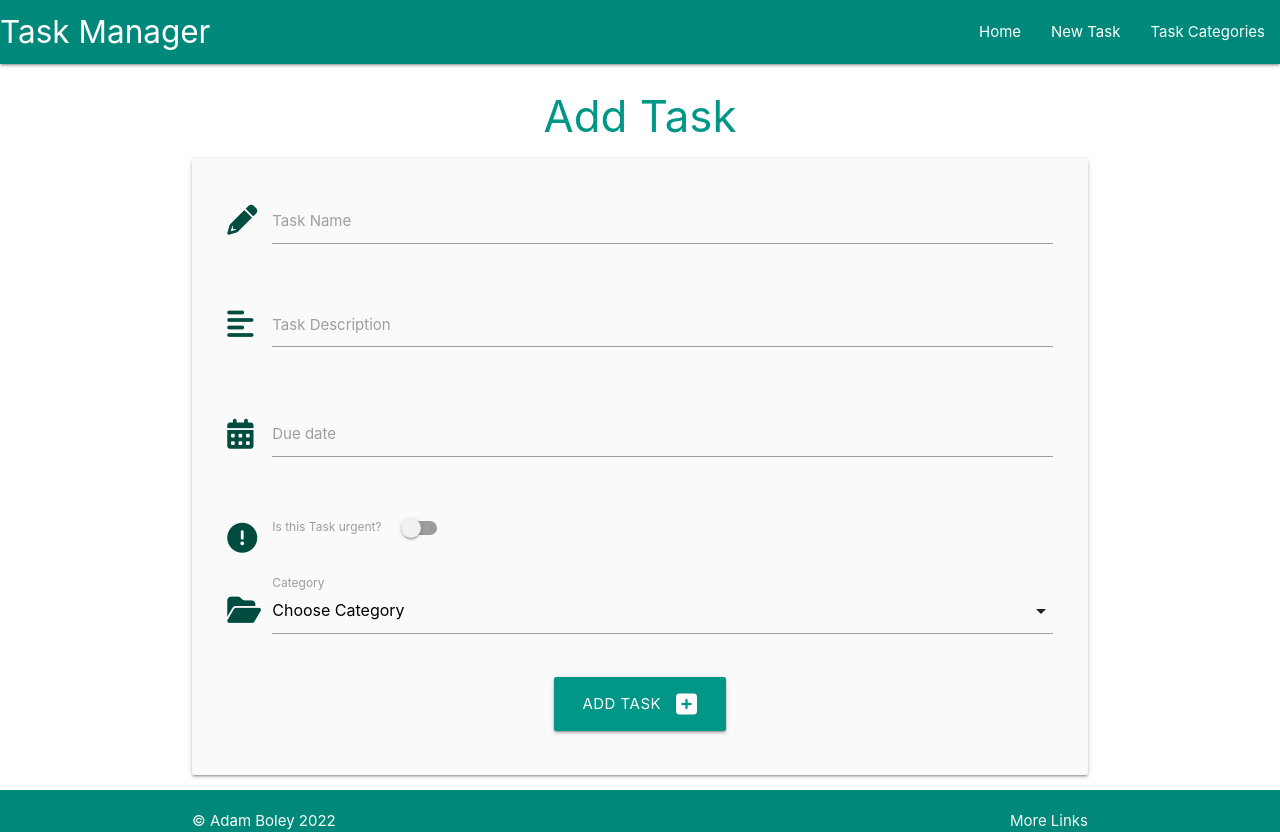
After one commit to AdamBoley/Task-Manager, a Flask app: page /add_task in a window 1280 px wide. The commit adds this page. Run offline with Flask 2, Linux system fonts and the light colour scheme; data that the repository does not hold is empty; some libraries are stand-ins or nearby versions.

Commit message:
add code to allow users to add tasks

```diff
--- a/taskmanager/routes.py
+++ b/taskmanager/routes.py
@@ -49,3 +49,24 @@ def delete_category(category_id):
     db.session.delete(category)
     db.session.commit()
     return redirect(url_for("categories"))
+
+
+@app.route("/add_task", methods=["GET", "POST"])
+def add_task():
+    categories = list(Category.query.order_by(Category.category_name).all())
+    # categories variable is required because we need to assign each task to a category before it can be created, so we need a list of categories we can used
+    if request.method == "POST":
+        task = Task(
+            task_name=request.form.get("task_name"),
+            task_description=request.form.get("task_description"),
+            id_urgent=(True if request.form.get("is_urgent") else False),
+            due_date=request.form.get("due_date"),
+            category_id=request.form.get("category_id")
+        )
+        db.session.add(task)
+        db.session.commit()
+        return redirect(url_for("home"))
+
+    return render_template("add_task.html", categories=categories)
+    # in the return statement, the first categories is a variable name that can be used in the HTML file
+    # the second category is the category variable in the function, which is the category to be edited
--- a/taskmanager/static/js/script.js
+++ b/taskmanager/static/js/script.js
@@ -1,5 +1,16 @@
-document.addEventListener('DOMContentLoaded', function() {
+$(document).ready(function() {
     // initialize mobile side navbar
     // sideNav() is a pre-built function
-    $(".button-collapse").sideNav();
+    $(".sidenav").sidenav();
+
+
+    //initialisation for the Add Tasks page date-picker
+    $('.datepicker').datepicker();
+
+    //initialisation for category_id select:
+    //let categorypicker = document.querySelectorAll('select');
+    //M.FormSelect.init(categorypicker);
+    $('select').formSelect();
+
+
 })
--- /dev/null
+++ b/taskmanager/templates/add_task.html
@@ -0,0 +1,75 @@
+{% extends "base.html" %}
+{% block content %}
+
+<h3 class="center-align teal-text">Add Task</h3>
+
+<div class="row card-panel grey lighten-5">
+    <form class="col s12" method="POST" action="{{ url_for('add_task') }}">
+        <!--task_name-->
+        <div class="row">
+            <div class="input-field col s12">
+                <i class="fas fa-pencil-alt prefix teal-text text-darken-4"></i>
+                <input id="task_name" name="task_name" type="text" class="validate" required minlength="3" maxlength="50">
+                <label for="task_name">Task Name</label>
+            </div>
+        </div>
+
+        <!--task_description-->
+        <div class="row">
+            <div class="input-field col s12">
+                <i class="fas fa-align-left prefix teal-text text-darken-4"></i>
+                <textarea id="task_description" name="task_description" type="text" class="materialize-textarea validate" required minlength="5" maxlength="200"></textarea>
+                <label for="task_description">Task Description</label>
+            </div>
+        </div>
+
+        <!--due_date-->
+        <div class="row">
+            <div class="input-field col s12">
+                <i class="fas fa-calendar-alt prefix teal-text text-darken-4"></i>
+                <input id="due_date" name="due_date" type="text" class="datepicker validate" required>
+                <label for="due_date">Due date</label>
+            </div>
+        </div>
+
+        <!--is_urgent-->
+        <div class="row">
+            <div class="input-field col s12">
+                <div class="switch">
+                    <i class="fas fa-exclamation-circle prefix teal-text text-darken-4"></i>
+                    <label for="is_urgent">
+                        Is this Task urgent?
+                        <input type="checkbox" id="is_urgent" name="is_urgent">
+                        <span class="lever"></span>
+                    </label>
+                </div>
+            </div>
+        </div>
+
+        <!--category_id-->
+        <div class="row">
+            <div class="input-field col s12">
+                <i class="fas fa-folder-open prefix teal-text text-darken-4"></i>
+                <select name="category_id" id="category_id" class="validate">
+                    <option value="" disabled selected>Choose Category</option>
+                    {% for category in categories %}
+                    <option value="{{ category.id }}">{{ category.category_name }}</option>
+                    {% endfor %}
+                </select>
+                <label for="category_id">Category</label>
+            </div>
+        </div>
+
+        <!--Submit button-->
+        <div class="row">
+            <div class="col s12 center-align">
+                <button type="submit" class="btn-large teal">
+                    Add Task
+                    <i class="fas fa-plus-square right"></i>
+                </button>
+            </div>
+        </div>
+    </form>
+</div>
+
+{% endblock %}
--- a/taskmanager/templates/base.html
+++ b/taskmanager/templates/base.html
@@ -9,8 +9,8 @@
         integrity="sha512-KfkfwYDsLkIlwQp6LFnl8zNdLGxu9YAA1QvwINks4PhcElQSvqcyVLLD9aMhXd13uQjoXtEKNosOWaZqXgel0g=="
         crossorigin="anonymous" referrerpolicy="no-referrer" />
     <!-- Materialize CSS -->
-    <link rel="stylesheet" href="https://cdnjs.cloudflare.com/ajax/libs/materialize/0.100.2/css/materialize.min.css"
-        type="text/css">
+    <link rel="stylesheet" href="https://cdnjs.cloudflare.com/ajax/libs/materialize/1.0.0/css/materialize.min.css">
+
     <link rel="stylesheet" href="{{ url_for('static', filename='css/style.css') }}" type="text/css">
     <title>Task Manager</title>
 </head>
@@ -20,16 +20,16 @@
         <nav class="teal darken-1">
             <div class="nav-wrapper">
                 <a href="{{ url_for('home') }}" class="brand-logo">Task Manager</a>
-                <a href="{{ url_for('home') }}" data-activates="mobile-demo" class="button-collapse"><i class="fas fa-bars"></i></a>
+                <a href="{{ url_for('home') }}" data-target="mobile-demo" class="sidenav-trigger"><i class="fas fa-bars"></i></a>
                 <ul class="right hide-on-med-and-down">
                     <li><a href="{{ url_for('home') }}">Home</a></li>
-                    <li><a href="{{ url_for('home') }}">New Task</a></li>
+                    <li><a href="{{ url_for('add_task') }}">New Task</a></li>
                     <li><a href="{{ url_for('categories') }}">Task Categories</a></li>
                 </ul>
                 <!-- Mobile navbar - only applies when viewed on mobile devices -->
-                <ul class="side-nav" id="mobile-demo">
+                <ul class="sidenav" id="mobile-demo">
                     <li><a href="{{ url_for('home') }}">Home</a></li>
-                    <li><a href="{{ url_for('home') }}">New Task</a></li>
+                    <li><a href="{{ url_for('add_task') }}">New Task</a></li>
                     <li><a href="{{ url_for('categories') }}">Task Categories</a></li>
                 </ul>
             </div>
@@ -55,7 +55,7 @@
         crossorigin="anonymous" referrerpolicy="no-referrer"></script>
 
     <!-- Materialize CSS built-in JS -->
-    <script src="https://cdnjs.cloudflare.com/ajax/libs/materialize/0.100.2/js/materialize.min.js"></script>
+    <script src="https://cdnjs.cloudflare.com/ajax/libs/materialize/1.0.0/js/materialize.min.js"></script>
     <script src="{{ url_for('static', filename='js/script.js') }}"></script>
 </body>
 
```
Also changed, not shown: taskmanager/templates/tasks.html (+9 -0 lines).
